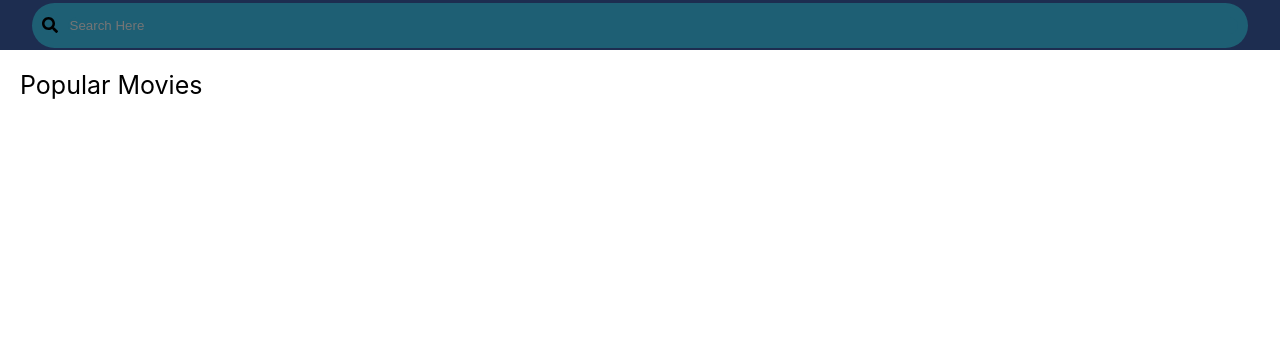
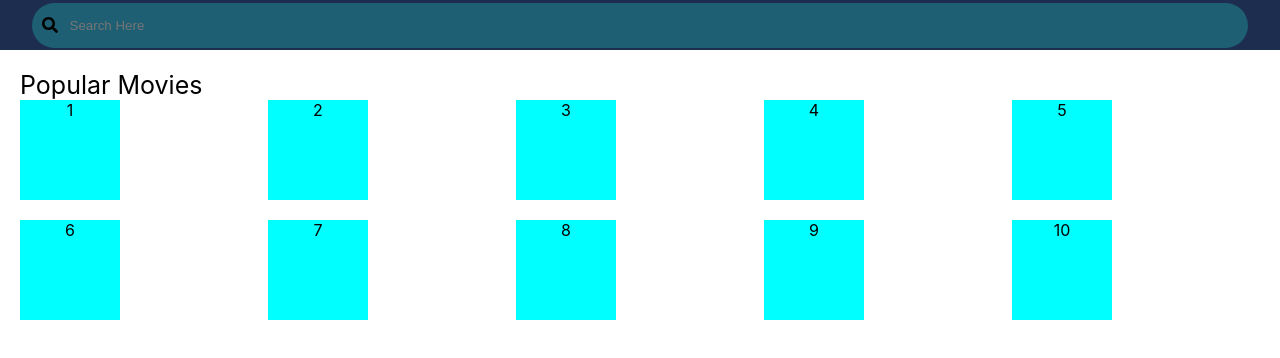
Before and after one commit to keselme90/movies_app, a React (Create React App) app: page / in a window 1280 px wide. Shown: the top 358 px of the page. Built offline with nearby package versions, Linux system fonts and the light colour scheme; no server answers.

Commit message:
started grid view implementation

```diff
--- a/src/App.css
+++ b/src/App.css
@@ -38,6 +38,12 @@
   margin: 0;
 }
 
+.wrapper {
+  display: grid;
+  grid-template-columns: repeat(5, 1fr);
+  row-gap: 20px;
+}
+
 @keyframes App-logo-spin {
   from {
     transform: rotate(0deg);
--- a/src/App.tsx
+++ b/src/App.tsx
@@ -25,7 +25,14 @@ const App:React.FC<Props> = () => {
     <div className="App">
 
       <SearchBar onSubmitCallback={(searchQuerry) => {
+        axiosInstance.post<Movie>('/', null, {params: {t: searchQuerry}})
+          .then(res => {
+            const {data} = res
+          })
+          .catch(err => {
+            console.log(JSON.stringify(err));
 
+          })
       }}/>
 
       <div className="body">
@@ -34,6 +41,39 @@ const App:React.FC<Props> = () => {
           Popular Movies
         </p>
 
+        <div className="wrapper">
+          <div style={{width:100, height: 100, backgroundColor:'cyan'}}>
+            1
+          </div>
+          <div style={{width:100, height: 100, backgroundColor:'cyan'}}>
+            2
+          </div>
+          <div style={{width:100, height: 100, backgroundColor:'cyan'}}>
+            3
+          </div>
+          <div style={{width:100, height: 100, backgroundColor:'cyan'}}>
+            4
+          </div>
+          <div style={{width:100, height: 100, backgroundColor:'cyan'}}>
+            5
+          </div>
+          <div style={{width:100, height: 100, backgroundColor:'cyan'}}>
+            6
+          </div>
+          <div style={{width:100, height: 100, backgroundColor:'cyan'}}>
+            7
+          </div>
+          <div style={{width:100, height: 100, backgroundColor:'cyan'}}>
+            8
+          </div>
+          <div style={{width:100, height: 100, backgroundColor:'cyan'}}>
+            9
+          </div>
+          <div style={{width:100, height: 100, backgroundColor:'cyan'}}>
+            10
+          </div>
+
+        </div>
       </div>
 
 
```
